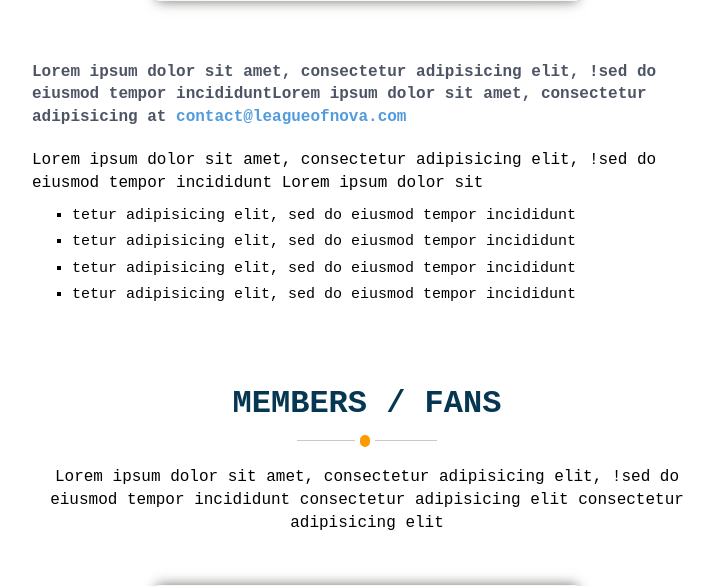
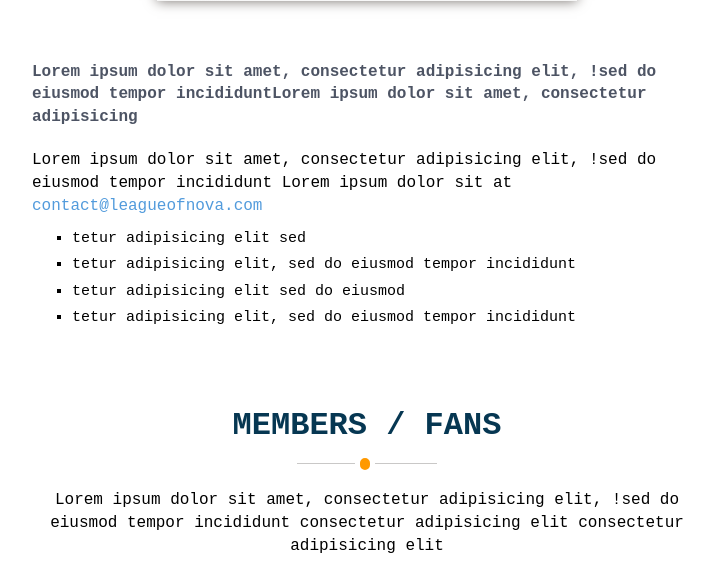
Before and after one commit to harristan/harristan.github.io, a Jekyll site: the page test.html, which Jekyll copies as it is, in a window 1280 px wide and 900 px high, scrolled down 1390 px, cut to the strip 197-783 px from the top of the window. Shown: the whole strip, without its empty margins (273-987 px from the left). Built offline with Jekyll 4.4.1, drawn with Linux system fonts in a browser that asks for light colours.

Commit message:
Update test.html

```diff
--- a/test.html
+++ b/test.html
@@ -83,17 +83,17 @@
 
 				<div class="border video">
 					<div class="main">
-						<div style="padding:178% 0 0 0;position:relative;"><iframe src="https://player.vimeo.com/video/351961203?title=0&byline=0&portrait=0" style="position:absolute;top:0;left:0;width:100%;height:100%;" frameborder="0"  allowfullscreen></iframe></div><script src="https://player.vimeo.com/api/player.js"></script>
+						<div style="padding:178% 0 0 0;position:relative;"><iframe src="https://player.vimeo.com/video/353758537?title=0&byline=0&portrait=0" style="position:absolute;top:0;left:0;width:100%;height:100%;" frameborder="0"  allowfullscreen></iframe></div><script src="https://player.vimeo.com/api/player.js"></script>
 					</div>
 				</div>
 
 				<div class="section-end">
-					<p>Lorem ipsum dolor sit amet, consectetur adipisicing elit, !sed do eiusmod tempor incididuntLorem ipsum dolor sit amet, consectetur adipisicing at <a href="mailto:contact@leagueofnova.com">contact@leagueofnova.com</a></p>
-					<p>Lorem ipsum dolor sit amet, consectetur adipisicing elit, !sed do eiusmod tempor incididunt Lorem ipsum dolor sit</p>
+					<p>Lorem ipsum dolor sit amet, consectetur adipisicing elit, !sed do eiusmod tempor incididuntLorem ipsum dolor sit amet, consectetur adipisicing</p>
+					<p>Lorem ipsum dolor sit amet, consectetur adipisicing elit, !sed do eiusmod tempor incididunt Lorem ipsum dolor sit at <a href="mailto:contact@leagueofnova.com">contact@leagueofnova.com</a></p>
 					<ul>
+						<li>tetur adipisicing elit sed</li>
 						<li>tetur adipisicing elit, sed do eiusmod tempor incididunt</li>
-						<li>tetur adipisicing elit, sed do eiusmod tempor incididunt</li>
-						<li>tetur adipisicing elit, sed do eiusmod tempor incididunt</li>
+						<li>tetur adipisicing elit sed do eiusmod</li>
 						<li>tetur adipisicing elit, sed do eiusmod tempor incididunt</li>
 					</ul>
 				</div>
@@ -112,7 +112,7 @@
 
 	      		<div class="border video">
 					<div class="main">
-						<div style="padding:178% 0 0 0;position:relative;"><iframe src="https://player.vimeo.com/video/351961203?title=0&byline=0&portrait=0" style="position:absolute;top:0;left:0;width:100%;height:100%;" frameborder="0"  allowfullscreen></iframe></div><script src="https://player.vimeo.com/api/player.js"></script>
+						<div style="padding:178% 0 0 0;position:relative;"><iframe src="https://player.vimeo.com/video/353758537?title=0&byline=0&portrait=0" style="position:absolute;top:0;left:0;width:100%;height:100%;" frameborder="0"  allowfullscreen></iframe></div><script src="https://player.vimeo.com/api/player.js"></script>
 					</div>
 				</div>
 
```
